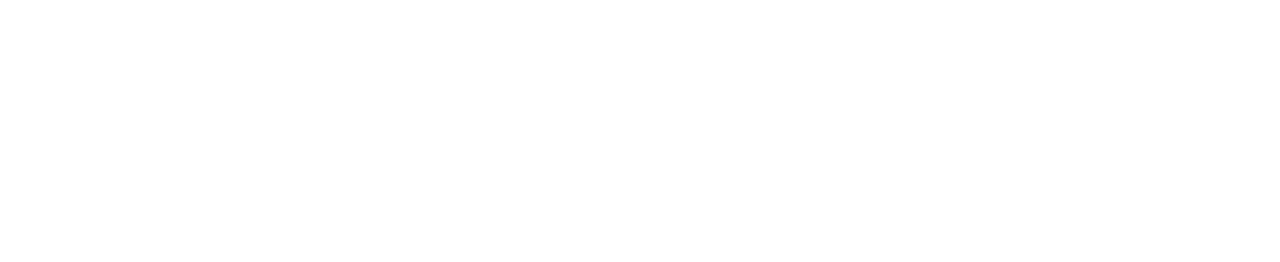
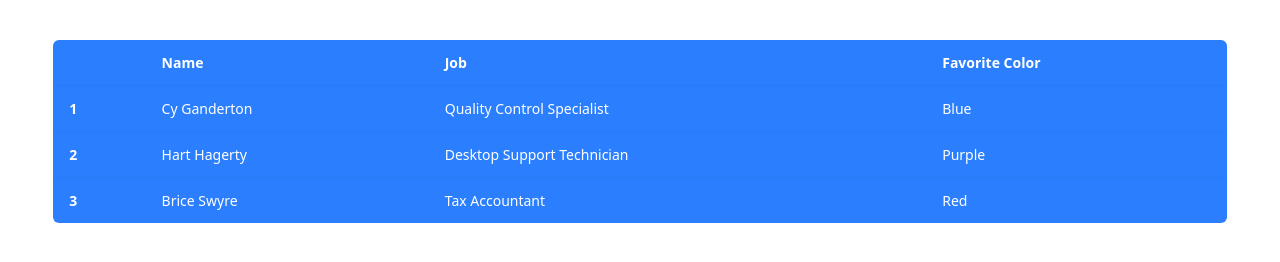
Before and after one commit to md-tahmid-hasan-golap/modiul-30-31-32-recape-API, a plain HTML site: page index.html in a window 1280 px wide. Drawn offline with nearby package versions, Linux system fonts and the light colour scheme.

Commit message:
add table

```diff
--- a/index.html
+++ b/index.html
@@ -4,8 +4,48 @@
     <meta charset="UTF-8">
     <meta name="viewport" content="width=device-width, initial-scale=1.0">
     <title>Document</title>
+
+    <link href="https://cdn.jsdelivr.net/npm/daisyui@5" rel="stylesheet" type="text/css" />
+<script src="https://cdn.jsdelivr.net/npm/@tailwindcss/browser@4"></script>
 </head>
 <body>
+
+    <div class="max-w-11/12 mx-auto bg-blue-500 rounded-md mt-10 text-white">
+        <table class="table">
+          <!-- head -->
+          <thead>
+            <tr>
+              <th></th>
+              <th class="text-white font-bold">Name</th>
+              <th class="text-white font-bold">Job</th>
+              <th class="text-white font-bold">Favorite Color</th>
+            </tr>
+          </thead>
+          <tbody>
+            <!-- row 1 -->
+            <tr>
+              <th>1</th>
+              <td>Cy Ganderton</td>
+              <td>Quality Control Specialist</td>
+              <td>Blue</td>
+            </tr>
+            <!-- row 2 -->
+            <tr>
+              <th>2</th>
+              <td>Hart Hagerty</td>
+              <td>Desktop Support Technician</td>
+              <td>Purple</td>
+            </tr>
+            <!-- row 3 -->
+            <tr>
+              <th>3</th>
+              <td>Brice Swyre</td>
+              <td>Tax Accountant</td>
+              <td>Red</td>
+            </tr>
+          </tbody>
+        </table>
+      </div>
     <script src="index.js"></script>
 
 </body>
--- a/index.js
+++ b/index.js
@@ -396,3 +396,15 @@
 // for (let product of products){
 //     console.log(product)
 // }
+
+
+
+
+
+// classs & Object diclaration
+
+// class diclaration
+
+class product {
+
+}
```
Also changed, not shown: tailwind.config.js (added).
